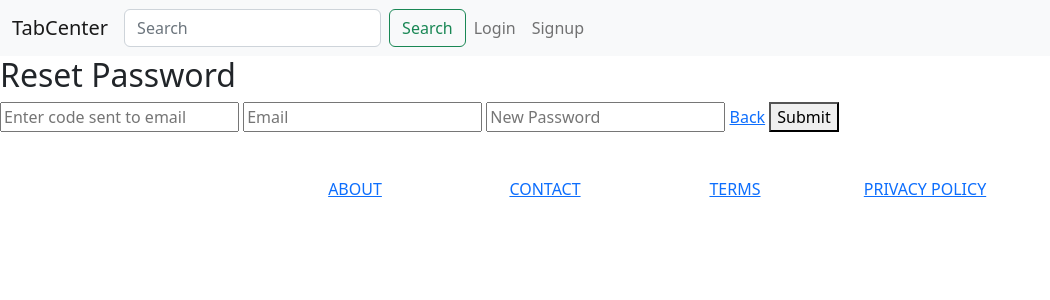
After one commit to AkiraY1/TabCenter, a Django app: page /password-reset-submit in a window 1280 px wide. The commit adds this page. Shown: the top 300 px of the page, without its empty margins (0-1050 px from the left). Run offline with Django 3.2, Linux system fonts and the light colour scheme.

Commit message:
password reset and email

```diff
--- a/TabCenter/settings.py
+++ b/TabCenter/settings.py
@@ -37,8 +37,8 @@ EMAIL_BACKEND = 'django.core.mail.backends.smtp.EmailBackend'
 EMAIL_HOST = 'smtp.gmail.com'
 EMAIL_USE_TLS = True
 EMAIL_PORT = 587
-EMAIL_HOST_USER = str(os.getenv('EMAIL_USER'))
-EMAIL_HOST_PASSWORD = str(os.getenv('EMAIL_PASSWORD'))
+EMAIL_HOST_USER = 'meadowridge.debate@gmail.com'
+EMAIL_HOST_PASSWORD = 'caaktyzvyrznrghq'
 
 # Application definition
 
--- a/TabCenter/urls.py
+++ b/TabCenter/urls.py
@@ -24,4 +24,6 @@ urlpatterns = [
     path('logout/', include('TabCenterApp.urls')),
     path('signup/', include('TabCenterApp.urls')),
     path('account/', include('TabCenterApp.urls')),
+    path('password-reset/', include('TabCenterApp.urls')),
+    path('password-reset-submit/', include('TabCenterApp.urls')),
 ]
--- a/TabCenterApp/templates/TabCenterApp/login.html
+++ b/TabCenterApp/templates/TabCenterApp/login.html
@@ -9,7 +9,7 @@
     <label for="password">Password</label>
     <input type="password" name="password" id="password" placeholder="Enter Password">
     <button type="submit">Login</button>
-    <a href="password_reset">Forgot Password</a>
+    <a href="password-reset">Forgot Password</a>
 </form>
 
 {% endblock %}
--- /dev/null
+++ b/TabCenterApp/templates/TabCenterApp/password-reset-submit.html
@@ -0,0 +1,15 @@
+{% extends "TabCenterApp/base.html" %}
+
+{% block title %}Reset Password Page{% endblock title %}
+
+{% block content %}
+    <h2>Reset Password</h2>
+    <form method="post">
+        {% csrf_token %}
+        <input type="text" name="code" placeholder="Enter code sent to email">
+        <input type="email" name="email" placeholder="Email">
+        <input type="text" name="password" placeholder="New Password">
+        <a href="{% url 'account' %}">Back</a>
+        <button type="submit">Submit</button>
+    </form>
+{% endblock content %}
--- a/TabCenterApp/urls.py
+++ b/TabCenterApp/urls.py
@@ -10,5 +10,7 @@ urlpatterns = [
     path('logout', views.view_logout, name='logout'),
     path('signup', views.signup, name='signup'),
     path('account', views.account, name='account'),
-    path('change-password', auth_views.PasswordChangeView.as_view(template_name='TabCenterApp/change-password.html', success_url='/'), name='change_password')
+    path('change-password', auth_views.PasswordChangeView.as_view(template_name='TabCenterApp/change-password.html', success_url='/'), name='change_password'),
+    path('password-reset', views.password_reset, name='password_reset'),
+    path('password-reset-submit', views.password_reset_submit, name='password_reset_submit'),
 ]
--- a/TabCenterApp/views.py
+++ b/TabCenterApp/views.py
@@ -1,7 +1,7 @@
 from django.shortcuts import render, redirect
 from django.http import HttpResponse, Http404
 from django.template import loader
-from .models import Tournament
+from .models import Tournament, password_reset_code
 from django.db.models import Q
 from django.contrib.auth import authenticate, login, logout
 from django.contrib.auth.decorators import login_required
@@ -10,6 +10,8 @@ from TabCenterApp.models import TabCenterUser
 from django.urls import reverse_lazy
 from django.contrib.auth.views import PasswordResetView
 from django.contrib.messages.views import SuccessMessageMixin
+from django.core.mail import send_mail
+import uuid
 
 def home(request):
     search_tournament = request.GET.get('search')
@@ -77,3 +79,36 @@ def account(request):
         request.user.save()
         return render(request, 'TabCenterApp/account.html')
     return render(request, 'TabCenterApp/account.html')
+
+def password_reset(request):
+    if request.method == 'POST':
+        email = request.POST['email']
+        if (email != '') and not (not TabCenterUser.objects.filter(email=email)):
+            hash = uuid.uuid4().hex
+            h = password_reset_code(email=email, code=hash)
+            h.save()
+            send_mail(
+                'TabCenter Password Change',
+                f'Your code is: {hash}. Enter it on the webpage.',
+                'meadowridge.debate@gmail.com',
+                [email],
+                fail_silently=False
+            )
+            return redirect('password_reset_submit')
+    return render(request, 'TabCenterApp/password-reset.html')
+
+def password_reset_submit(request):
+    if request.method == 'POST':
+        email = request.POST['email']
+        code = request.POST['code']
+        password = request.POST['password']
+        r = password_reset_code.objects.filter(email=email, code=code)
+        if not r:
+            return render(request, 'TabCenterApp/password-reset-submit.html')
+        else:
+            u = TabCenterUser.objects.get(email=email)
+            u.set_password(password)
+            u.save()
+            return redirect('view_login')
+
+    return render(request, 'TabCenterApp/password-reset-submit.html')
```
Also changed, not shown: TabCenterApp/models.py (+5 -6 lines), TabCenterApp/templates/TabCenterApp/password-reset.html (added, +13 -0 lines), TabCenterApp/migrations/0002_password_reset_code.py (added), 1 other file.
